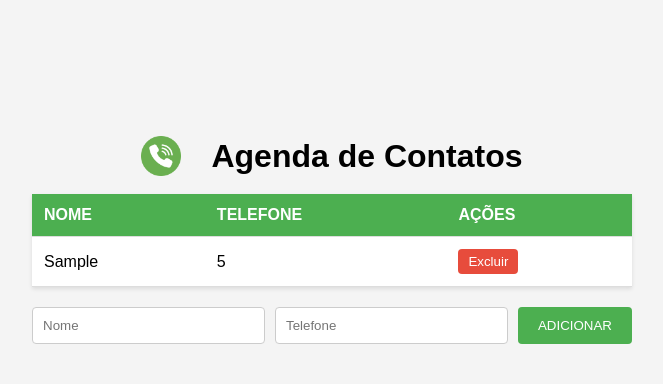
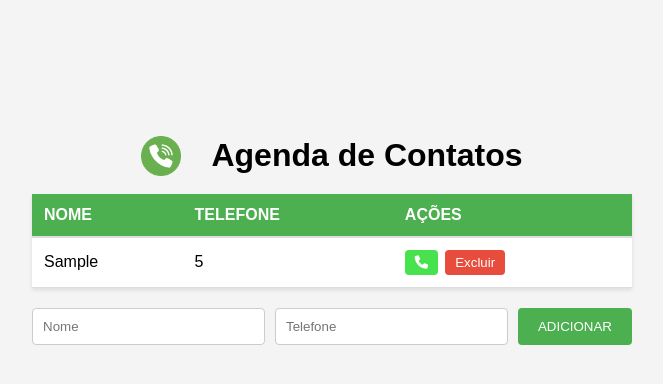
Before and after one commit to EduardoSa23/agenda-de-contatos, a plain HTML site: page index.html in a window 1280 px wide. Both pictures are taken after typing "Sample", "5" into the empty fields and a click on the button "ADICIONAR". Shown: the whole page, without its empty margins (308-971 px from the left). Drawn offline with Linux system fonts and the light colour scheme.

Commit message:
adicionando o botao para ligar

```diff
--- a/index.html
+++ b/index.html
@@ -5,6 +5,7 @@
     <meta name="viewport" content="width=device-width, initial-scale=1.0">
     <title>Agenda de contatos</title>
     <link rel="stylesheet" href="main.css">
+    <link rel="stylesheet" href="https://cdnjs.cloudflare.com/ajax/libs/font-awesome/6.0.0-beta3/css/all.min.css">
 </head>
 <body>
     <header>
--- a/main.css
+++ b/main.css
@@ -45,6 +45,7 @@ th {
     background-color: #4CAF50;
     color: white;
     text-transform: uppercase;
+    border-bottom: 2px solid #ddd;
 }
 
 tbody tr:hover {
@@ -80,11 +81,29 @@ button[type="submit"]:hover {
     background-color: #45a049;
 }
 
+button.call {
+    background-color: #48e24e;
+    border: none;
+    padding: 5px 10px;
+    border-radius: 4px;
+    cursor: pointer;
+    text-decoration: none;
+}
+
+button.call:hover {
+    background-color: #45a049;
+}
+
+button.call .fas.fa-phone {
+    color: white;
+}
+
 button.delete {
     background-color: #e74c3c;
     color: white;
     border: none;
     padding: 5px 10px;
+    margin-left: 7px;
     border-radius: 4px;
     cursor: pointer;
 }
--- a/main.js
+++ b/main.js
@@ -26,7 +26,7 @@ function adicionarLinha() {
     tr.innerHTML = `
         <td>${nome}</td>
         <td>${telefone}</td>
-        <td><button class="delete">Excluir</button></td>
+        <td><button class="call"><a href="tel:${telefone}"</a><i class="fas fa-phone"></i></button><button class="delete">Excluir</button></td>
     `;
 
     tbody.appendChild(tr);
```
